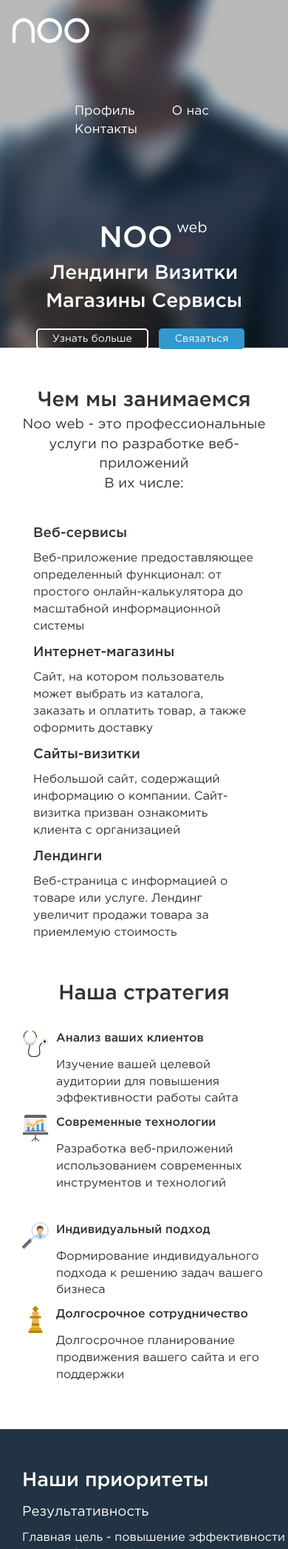
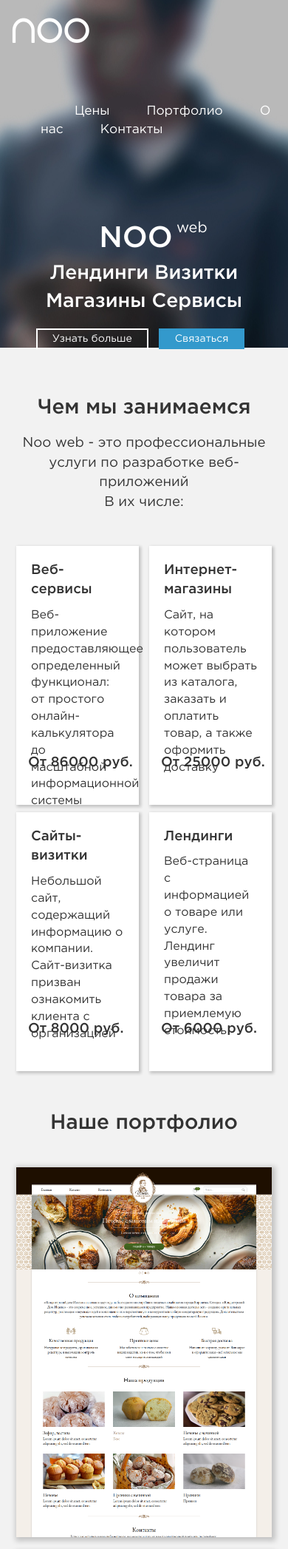
Before and after one commit to Kit-Angelov/nooweb, a Django app: page / in a window 390 px wide; the page is wider, and only the part inside the window is pictured. Shown: the top 2094 px of that part at 74% size. Run offline with Django 3.2, Linux system fonts and the light colour scheme; some libraries are stand-ins or nearby versions.

Commit message:
redesign

```diff
--- a/nooapp/static/nooapp/css/style.css
+++ b/nooapp/static/nooapp/css/style.css
@@ -85,6 +85,13 @@ textarea{
 	resize: none;
 }
 
+body{
+	background-color: #f2f2f2!important;
+}
+
+.r1{
+	background-color: transparent!important;
+}
 .r01 {
 	position: absolute;
 	height: 470px;
@@ -111,72 +118,7 @@ textarea{
 	height: 300px;
 	background-color: #233343;
 }
-.pre-slider {
-	background-image: -webkit-linear-gradient(15deg, rgb(34,51,67) 42%, rgba(34,51,67,0.83922) 58%, rgba(34,51,67,0.74) 63%, rgba(34,51,67,0.42) 81%, rgba(34,51,67,0) 100%);
-	background-image: -o-linear-gradient(15deg, rgb(34,51,67) 42%, rgba(34,51,67,0.83922) 58%, rgba(34,51,67,0.74) 63%, rgba(34,51,67,0.42) 81%, rgba(34,51,67,0) 100%);
-	background-image: linear-gradient(105deg, rgb(34,51,67) 42%, rgba(34,51,67,0.83922) 58%, rgba(34,51,67,0.74) 63%, rgba(34,51,67,0.42) 81%, rgba(34,51,67,0) 100%);
-	height: 300px;
-	width: 100%;
-	display: inline-block;
-}
 
-.slider-gradient{
-	background-image: -webkit-linear-gradient(15deg, rgb(34,51,67) 42%, rgba(34,51,67,0.83922) 58%, rgba(34,51,67,0.74) 63%, rgba(34,51,67,0.42) 81%, rgba(34,51,67,0) 100%);
-	background-image: -o-linear-gradient(15deg, rgb(34,51,67) 42%, rgba(34,51,67,0.83922) 58%, rgba(34,51,67,0.74) 63%, rgba(34,51,67,0.42) 81%, rgba(34,51,67,0) 100%);
-	background-image: linear-gradient(105deg, rgb(34,51,67) 42%, rgba(34,51,67,0.83922) 58%, rgba(34,51,67,0.74) 63%, rgba(34,51,67,0.42) 81%, rgba(34,51,67,0) 100%);
-	height: 300px;
-	width: 100%;
-	position: absolute;
-	z-index: 100;
-}
-
-.slider-gradient p{
-	color: white;
-	margin-top: 50px;
-	display: inline-block;
-	float: left;
-}
-
-.slider-wrapper{
-	width: 100%;
-	min-height: 300px;
-}
-
-.slider-elem{
-	width: 100%;
-	height: 300px;
-}
-
-.slider-elem img{
-	display: inline-block;
-	width: 60%;
-	float: right;
-	min-height: 300px;
-}
-
-
-.slider-descript-title {
-	width: 100%;
-	margin: 0!important;
-	margin-top: 50px!important;
-	font-size: 20pt;
-	padding-left: 15px;
-}
-
-.slider-descript-name {
-	width: 100%;
-	margin: 0!important;
-	margin-top: 10px!important;
-	margin-bottom: 10px!important;
-	font-size: 14pt;
-	padding-left: 15px;
-}
-
-.slider-descript-text{
-	width: 100%;
-	margin: 0!important;
-	padding-left: 15px;
-}
 
 ul li {
 	list-style: none;
@@ -245,13 +187,11 @@ a:focus{
 }
 .but1 {
 	border: 2px solid white;
-	border-radius: 5px;
 	padding: 6px 20px;
 	margin-right: 10px;
 }
 .but1:hover {
 	border: 2px solid #3399cc;
-	border-radius: 5px;
 	padding: 6px 20px;
 	margin-right: 10px;
 	background-color: #3399cc;
@@ -259,7 +199,6 @@ a:focus{
 }
 .but2 {
 	border: 2px solid #3399cc;
-	border-radius: 5px;
 	padding: 6px 20px;
 	margin-right: 10px;
 	background-color: #3399cc;
@@ -267,7 +206,6 @@ a:focus{
 }
 .but2:hover {
 	border: 2px solid white;
-	border-radius: 5px;
 	padding: 6px 20px;
 	margin-right: 10px;
 	color: white;
@@ -281,32 +219,33 @@ a:focus{
 }
 
 .r2{
+	margin-top: 60px!important;
+}
+
+.r3{
+	margin-top: 20px!important;
+}
+
+.r4{
 	margin-top: 50px!important;
 }
 
-.r3{
-	margin-top: 30px!important;
-}
-
-.r4{
-	margin-top: 40px!important;
-}
-
 .r5{
-	margin-top: 30px!important;
+	margin-top: 20px!important;
 }
 
 .r7a{
-	margin-top: 50px!important;
+	background-color: transparent;!important;
+	margin-top: 60px!important;
 }
 
 .r11{
-	margin-top: 50px!important;
+	margin-top: 60px!important;
 }
 
 .second-stategy{
-	margin-top: 30px!important;
-	margin-bottom: 50px!important;
+	margin-top: 40px!important;
+	margin-bottom: 60px!important;
 }
 
 /********************/
@@ -357,15 +296,61 @@ span.ico4:before {
 }
 
 .solution{
-	height: auto;
+	width: 100%;
+	height: 500px;
+	padding: 0!important;
+	padding-right: 7px!important;
+	padding-left: 7px!important;
+	background: transparent;
+	margin-top: 20px;
 }
-.ico-second {
-	width: 36px;
-	height: 36px;
+.example{
+	width: 100%;
+	height: 100%;
+	box-shadow: 2px 2px 7px 3px rgba(0, 0, 0, 0.2);
+	text-align: center;
+	display: block;
 }
-.im-ico {
-	float: left;
-	width: 36px;
+
+.example-first{
+	background: url("/static/nooapp/images/isaev-example.png") no-repeat;
+	background-size: cover;
+}
+
+.example-second{
+	background: url("/static/nooapp/images/klevis-example.png") no-repeat;
+	background-size: cover;
+}
+
+.example-thrid{
+	background: url("/static/nooapp/images/макет.png") no-repeat;
+	background-size: cover;
+}
+
+.example-text{
+	width: 100%;
+	height: 150px;
+	background-color: white;
+	display: none;
+	margin: auto;
+	margin-top: 350px;
+	box-shadow: 2px 2px 7px 3px rgba(0, 0, 0, 0.2);
+	text-align: left;
+}
+
+.example-text p{
+	font-family: gothaProMed !important;
+	font-size: 12pt !important;
+	color: #333;
+	padding: 20px;
+}
+
+.example:hover{
+	box-shadow: 2px 2px 7px 3px rgba(0, 0, 0, 0.2);
+}
+
+.example:hover .example-text{
+	display: inline-block;
 }
 
 .after-ico-title {
@@ -404,6 +389,9 @@ span.ico4:before {
 .descript {
 	font-size: 14pt;
 	text-align: center;
+	padding-top: 15px;
+	padding-bottom: 15px;
+	margin-bottom: 0!important;
 }
 .f40 {
 	font-size: 40px;
@@ -485,15 +473,20 @@ span.ico4:before {
 }
 
 .fmax {
-	width: 100%;
+	width: 97%;
 	height: 70px;
+	box-shadow: 1px 1px 3px 1px rgba(0, 0, 0, 0.2);
+	border: none;
 }
 .ft, .fb {
 	width: 97%;
 	height: 30px;
+	box-shadow: 1px 1px 3px 1px rgba(0, 0, 0, 0.2);
+	border: none;
 }
 .fb {
 	margin-top: 10px;
+	margin-bottom: 10px;
 }
 .fl {
 	padding: 0!important;
@@ -501,13 +494,11 @@ span.ico4:before {
 
 .post {
 	border: 2px solid #3399cc;
-	border-radius: 5px;
 	padding: 3px 20px;
 	background-color: #3399cc;
 	color: white;
 }
 .post:hover {
-	border-radius: 5px;
 	padding: 3px 20px;
 	color: #3399cc;
 	background-color: white;
@@ -515,7 +506,6 @@ span.ico4:before {
 
 .post:focus {
 	border: 2px solid #3399cc;
-	border-radius: 5px;
 	padding: 3px 20px;
 	background-color: #3399cc;
 	outline: none;
@@ -524,7 +514,6 @@ span.ico4:before {
 
 .post:active {
 	border: 2px solid #3399cc;
-	border-radius: 5px;
 	padding: 3px 20px;
 	background-color: #3399cc;
 	color: white;
@@ -573,7 +562,7 @@ span.ico4:before {
 
 .footer_phone{
 	font-family: gothaProMed !important;
-	font-size: 20pt !important;
+	font-size: 18pt !important;
 	color: #c4c7cb;
 	height: 48px;
 	padding-top: 56px;
@@ -620,3 +609,162 @@ footer {
 .inner-text-call p{
 	font-size: 18pt;
 }
+
+.our-work{
+	width: 100%;
+	height: 100%;
+	float: left;
+	padding: 20px;
+	background-color: white;
+	box-shadow: 2px 2px 4px 1px rgba(0, 0, 0, 0.2);
+	text-align: left;
+}
+.price{
+	display: block;
+	position: absolute;
+	top: 280px;
+	left:50%;
+	margin-left: -67px;
+	font-family: gothaProMed!important;
+	font-size: 14pt;
+}
+.our-work img{
+	height: 90%;
+	width:100%;
+}
+.our-work:hover img{
+	height: 100%;
+	width: 100%;
+	padding: 0!important;
+}
+
+.our-work:hover{
+	box-shadow: 3px 3px 7px 2px rgba(0, 0, 0, 0.2);
+}
+
+.our-work-col {
+	height: 350px;
+	padding-left: 7px!important;
+	padding-right: 7px!important;
+}
+
+.our-work-col-main{
+	padding: 0!important;
+	margin-top: 10px;
+}
+
+.our-work-row{
+	padding: 0!important;
+}
+
+.collage{
+	height: 600px;
+	margin: auto;
+	position: inherit;
+	padding: 0!important;
+	box-shadow: 1px 1px 4px 2px rgba(0, 0, 0, 0.2);
+}
+
+.collage-img{
+	float: left;
+	background-color: white;
+	padding: 10px;
+}
+.person{
+	width: 100%;
+	height: 100%;
+}
+.collage-first{
+	position: absolute;
+	top:0;
+	left: 0;
+	width: 57%;
+	height: 300px;
+	z-index: 88;
+}
+.collage-second{
+	position: absolute;
+	top:250px;
+	left: 0;
+	width: 50%;
+	height: 350px;
+	z-index: 98;
+}
+.collage-third{
+	position: absolute;
+	top:0px;
+	left: 53%;
+	width: 47%;
+	height: 340px;
+	z-index: 78;
+}
+.collage-forth{
+	position: absolute;
+	top:290px;
+	left: 45%;
+	width: 55%;
+	height: 310px;
+	z-index: 68;
+}
+
+.person-first{
+	background: url("/static/nooapp/images/photo/Диман.jpeg") 50% 50% no-repeat;
+	background-size: cover;
+}
+.person-second{
+	background: url("/static/nooapp/images/photo/Некит.jpeg") 50% 50% no-repeat;
+	background-size: cover;
+}
+.person-third{
+	background: url("/static/nooapp/images/photo/Ден.jpeg") 50% 50% no-repeat;
+	background-size: cover;
+}
+.person-forth{
+	background: url("/static/nooapp/images/photo/Саня.jpeg") 50% 10% no-repeat;
+	background-size: cover;
+}
+
+.collage-img:hover{
+	z-index: 99;
+	box-shadow: 2px 2px 7px 3px rgba(0, 0, 0, 0.2);
+}
+.collage-img:hover .person-descript{
+	display: inline-block;
+}
+.person-descript p{
+	margin: 0!important;
+	font-family: gothaProMed!important;
+	padding: 15px;
+}
+.person-descript-first{
+	background-color: white;
+	width: 100%;
+	height: 70px;
+	margin-top: 210px;
+	text-align: left;
+	display: none;
+}
+.person-descript-second{
+	background-color: white;
+	width: 100%;
+	height: 70px;
+	margin-top: 260px;
+	text-align: left;
+	display: none;
+}
+.person-descript-third{
+	background-color: white;
+	width: 100%;
+	height: 70px;
+	margin-top: 250px;
+	text-align: left;
+	display: none;
+}
+.person-descript-forth{
+	background-color: white;
+	width: 100%;
+	height: 70px;
+	margin-top: 220px;
+	text-align: left;
+	display: none;
+}
--- a/nooapp/templates/nooapp/index.html
+++ b/nooapp/templates/nooapp/index.html
@@ -46,7 +46,8 @@
 				<div class="row r-top"><p class="noo_name">noo</p>
 
 				<ul class="menu1 pull-right">
-					<li><a class="menu01 hypref" href="#more">Профиль</a></li>
+					<li><a class="menu01 hypref" href="#more">Цены</a></li>
+					<li><a class="menu01 hypref" href="#portfolio">Портфолио</a></li>
 					<li><a class="menu01 hypref" href="#about-us">О нас</a></li>
 					<li><a class="menu01 hypref" href="#contacts">Контакты</a></li>
 				</ul>
@@ -70,86 +71,89 @@
 				В их числе:</p>
 			</div>
 			<div class="row r3">
-				<div class="col-md-6">
-					<div class="row">
-						<div class="col-md-6"> <p class="ico4 ico">Веб-сервисы</p>
+				<div class="col-md-6 col-sm-12 col-xs-12 our-work-col-main">
+					<div class="row our-work-row">
+						<div class="col-md-6 col-sm-6 col-xs-6 our-work-col">
+                            <div class="our-work">
+                                <p class="ico4 ico">Веб-сервисы</p>
                                 <p class="ico-description">Веб-приложение предоставляющее определенный
-								функционал: от простого онлайн-калькулятора до масштабной информационной системы</p></div>
-						<div class="col-md-6"> <p class="ico2 ico">Интернет-магазины</p>
-							<p class="ico-description">Сайт, на котором пользователь может выбрать из каталога,
-								заказать и оплатить товар, а также оформить доставку</p></div>
+                                    функционал: от простого онлайн-калькулятора до масштабной информационной системы</p>
+								<p class="price">От 86000 руб.</p>
                             </div>
                         </div>
-				<div class="col-md-6">
-					<div class="row">
-						<div class="col-md-6"> <p class="ico3 ico">Сайты-визитки</p>
+                        <div class="col-md-6 col-sm-6 col-xs-6 our-work-col">
+                            <div class="our-work">
+                                <p class="ico2 ico">Интернет-магазины</p>
+							    <p class="ico-description">Сайт, на котором пользователь может выбрать из каталога,
+								заказать и оплатить товар, а также оформить доставку</p>
+								<p class="price">От 25000 руб.</p>
+                            </div>
+                        </div>
+                    </div>
+				</div>
+				<div class="col-md-6 col-sm-12 col-xs-12 our-work-col-main">
+					<div class="row our-work-row">
+						<div class="col-md-6 col-sm-6 col-xs-6 our-work-col">
+                            <div class="our-work">
+                            <p class="ico3 ico">Сайты-визитки</p>
 							<p class="ico-description">Небольшой сайт, содержащий информацию о компании.
-								Сайт-визитка призван ознакомить клиента с организацией</p></div>
-						<div class="col-md-6"> <p class="ico1 ico">Лендинги</p>
+								Сайт-визитка призван ознакомить клиента с организацией</p>
+								<p class="price">От 8000 руб.</p>
+                            </div>
+                        </div>
+						<div class="col-md-6 col-sm-6 col-xs-6 our-work-col">
+                            <div class="our-work">
+                                <p class="ico1 ico">Лендинги</p>
 							    <p class="ico-description">Веб-страница с информацией о товаре или услуге.
-								Лендинг увеличит продажи товара за приемлемую стоимость</p></div>
+								Лендинг увеличит продажи товара за приемлемую стоимость</p>
+								<p class="price">От 6000 руб.</p>
+                            </div>
+                        </div>
 					</div>
 				</div>
 			</div>
 
-			<div class="row r4">
-				<p class="title title-p">Наша стратегия</p>
+			<div class="row r4" id="portfolio">
+				<p class="title title-p">Наше портфолио</p>
 			</div>
 
 			<div class="row r5">
-					<div class="row">
-						<div class="col-md-6 solution">
-							<div class="row">
-								<div class="im-ico"><img class="ico-second" src="{% static 'nooapp/images/stethoscope.png' %}" alt="">
-								</div>
-								<div class="after-ico-title">
-									<p class="label-description">Анализ ваших клиентов</p>
+					<div class="row example-web">
+						<div class="col-md-4 solution">
+							<a href="#">
+								<div class="example example-first">
+									<div class="example-text">
+										<p>
+											Интернет-магазин кондитерских изделий с классическим
+											дизайном с понятным и приятным пользователю интерфейсом
+										</p>
 									</div>
 								</div>
-							<div class="row after-ico-text">
-								<p class="ico-description2">Изучение вашей целевой аудитории для повышения эффективности работы сайта</p>
+							</a>
 						</div>
-
-						</div>
-						<div class="col-md-6 solution">
-							<div class="row">
-							<div class="im-ico"><img class="ico-second" src="{% static 'nooapp/images/analysis.png' %}" alt="">
-							</div>
-							<div class="after-ico-title">
-								<p class="label-description">Современные технологии</p>
+						<div class="col-md-4 solution">
+							<a href="#">
+								<div class="example example-second">
+									<div class="example-text">
+										<p>
+											Сайт-Визитка компании из Чехии. Деловой стиль и яркий дизайн подчеркивает
+											серьезность и креативность компании
+										</p>
 									</div>
 								</div>
-							<div class="row after-ico-text">
-								<p class="ico-description2">Разработка веб-приложений использованием современных инструментов и технологий</p>
+							</a>
+						</div>
+                        <div class="col-md-4 solution">
+							<a href="#">
+								<div class="example example-thrid">
+									<div class="example-text">
+										<p>
+											Интернет-магазин цветов. С продуманным интерфейсом заказ
+											букета не потребует больше трех кликов
+										</p>
 									</div>
 								</div>
-					</div>
-					<div class="row second-stategy">
-						<div class="col-md-6 solution">
-							<div class="row">
-							<div class="im-ico"><img class="ico-second" src="{% static 'nooapp/images/worker.png' %}" alt="">
-							</div>
-							<div class="after-ico-title">
-								<p class="label-description">Индивидуальный подход</p>
-							</div>
-							</div>
-							<div class="row after-ico-text">
-								<p class="ico-description2">Формирование индивидуального подхода к решению задач вашего бизнеса</p>
-							</div>
-
-					</div>
-						<div class="col-md-6 solution">
-							<div class="row">
-							<div class="im-ico"><img class="ico-second" src="{% static 'nooapp/images/king.png' %}" alt="">
-							</div>
-							<div class="after-ico-title">
-								<p class="label-description">Долгосрочное сотрудничество</p>
-							</div>
-							</div>
-							<div class="row after-ico-text">
-								<p class="ico-description2">Долгосрочное планирование продвижения вашего сайта и его поддержки</p>
-							</div>
-
+							</a>
 						</div>
                     </div>
 
@@ -159,117 +163,6 @@
 			<div class="col-md-1"></div>
 </div>
 
-<div class="row r7 pre-slider">
-
-		<div class="pull-right slider-wrapper">
-			<ul class="bxslider">
-				<li>
-					<div class="slider-elem">
-						<div class="row slider-gradient">
-							<div class="col-md-1"></div>
-							<div class="col-md-10">
-								<p class="slider-descript-title title-p">
-									Наши приоритеты
-								</p>
-								<p class="slider-descript-name">
-									Результативность
-								</p>
-								<p class="slider-descript-text">
-									Главная цель - повышение эффективности<br/>
-									вашего бизнеса. Наше развитие напрямую <br/>
-									зависит от вашего успеха
-								</p>
-							</div>
-						</div>
-						<img src="{% static 'nooapp/images/success.jpeg' %}">
-					</div>
-				</li>
-				<li>
-					<div class="slider-elem">
-						<div class="row slider-gradient">
-							<div class="col-md-1"></div>
-							<div class="col-md-10">
-								<div class="slide-descript сol-md-5">
-									<p class="slider-descript-title title-p">
-										Наши приоритеты
-									</p>
-									<p class="slider-descript-name">
-										Интерес клиента
-									</p>
-									<p class="slider-descript-text">
-										Первостепенная задача - помощь<br/>
-										вам в реализации ваших идей
-									</p>
-								</div>
-							</div>
-						</div>
-						<img src="{% static 'nooapp/images/c.jpg' %}">
-					</div>
-				</li>
-				<li>
-					<div class="slider-elem">
-						<div class="row slider-gradient">
-							<div class="col-md-1"></div>
-							<div class="col-md-10">
-								<p class="slider-descript-title title-p">
-									Наши приоритеты
-								</p>
-								<p class="slider-descript-name">
-									Профессионализм
-								</p>
-								<p class="slider-descript-text">
-									Поддержка высоких стандартов<br/>
-									профессионализма в работе с клиентом
-								</p>
-							</div>
-						</div>
-						<img src="{% static 'nooapp/images/MAN.jpg' %}">
-					</div>
-				</li>
-				<li>
-					<div class="slider-elem">
-						<div class="row slider-gradient">
-							<div class="col-md-1"></div>
-							<div class="col-md-10">
-								<p class="slider-descript-title title-p">
-									Наши приоритеты
-								</p>
-								<p class="slider-descript-name">
-									Передовые технологии
-								</p>
-								<p class="slider-descript-text">
-									Использование новейших методов<br/>
-									и технологий разработки веб-приложений
-								</p>
-							</div>
-						</div>
-						<img src="{% static 'nooapp/images/comp.jpeg' %}">
-					</div>
-				</li>
-				<li>
-					<div class="slider-elem">
-						<div class="row slider-gradient">
-							<div class="col-md-1"></div>
-							<div class="col-md-10">
-								<p class="slider-descript-title title-p">
-									Наши приоритеты
-								</p>
-								<p class="slider-descript-name">
-									Изобретательность
-								</p>
-								<p class="slider-descript-text">
-									Применение креативного подхода<br/>
-									к решению сложных задач
-								</p>
-							</div>
-						</div>
-						<img src="{% static 'nooapp/images/chess.jpeg' %}">
-					</div>
-				</li>
-			</ul>
-		</div>
-
-</div>
 
 <div class="row r7a">
 			<div class="col-md-1"></div>
@@ -280,74 +173,71 @@
 					<p class="descript">Проект NOO<sup>web</sup> основан в 2016 году c целью предоставляния<br>профессиональных услуг
 						по разработке веб-приложений</p>
 				</div>
-				<div class="row quote-row">
-					<div class="col-md-2">
-					</div>
-					<div class="col-md-4">
-						<img class="quote" src="{% static 'nooapp/images/quotes.png' %}" alt="">
-					</div>
-					<div class="col-md-4">
-						<img class="quote" src="{% static 'nooapp/images/quotes.png' %}" alt="">
-					</div>
-					<div class="col-md-2">
+				<div class="row">
+					<div id="collage" class="col-md-8 col-md-offset-2 collage">
+						<div class="collage-img collage-first">
+							<div class="person person-first">
+								<div class="person-descript-first person-descript">
+									<p>
+										Дмитрий<br>JavaScript-разработчик
+									</p>
 								</div>
 							</div>
-				<div class="row r10">
-					<div class="col-md-2"></div>
-					<div class="col-md-4 name-city1">
-						<img class="name-city1 inb" src="{% static 'nooapp/images/photo/Некит.jpeg' %}" alt="">
-						<p class="name title-p">Никита<br/>Ангелов</p>
-						<p class="city">Python<br/>Разработчик</p>
 						</div>
-					<div class="col-md-4 name-city2">
-						<img class="name-city2 inb" src="{% static 'nooapp/images/photo/Диман.jpeg' %}" alt="">
-						<p class="name title-p">Дмитрий<br/>Беляев</p>
-						<p class="city">JavaScript<br/>Разработчик</p>
-					</div>
-					<div class="col-md-2"></div>
-				</div>
-				<div class="row quote-row">
-					<div class="col-md-2">
-					</div>
-					<div class="col-md-4">
-						<img class="quote" src="{% static 'nooapp/images/quotes.png' %}" alt="">
-					</div>
-					<div class="col-md-4">
-						<img class="quote" src="{% static 'nooapp/images/quotes.png' %}" alt="">
-					</div>
-					<div class="col-md-2">
+						<div class="collage-img collage-second">
+							<div class="person person-second">
+								<div class="person-descript-second person-descript">
+									<p>
+										Никита<br>Python-разработчик
+									</p>
 								</div>
 							</div>
-				<div class="row r10">
-					<div class="col-md-2"></div>
-					<div class="col-md-4 name-city1">
-						<img class="name-city1 inb" src="{% static 'nooapp/images/photo/Ден.jpeg' %}" alt="">
-						<p class="name title-p">Мещанов<br/>Денис</p>
-						<p class="city">JavaScript<br/>Разработчик</p>
 						</div>
-					<div class="col-md-4 name-city2">
-						<img class="name-city2 inb" src="{% static 'nooapp/images/photo/Саня.jpeg' %}" alt="">
-						<p class="name title-p">Стрельников<br/>Александр</p>
-						<p class="city">.NET<br/>Разработчик</p>
+						<div class="collage-img collage-third">
+							<div class="person person-third">
+								<div class="person-descript-third person-descript">
+									<p>
+										Денис<br>JavaScript-разработчик
+									</p>
 								</div>
-					<div class="col-md-2"></div>
 							</div>
-
+						</div>
+						<div class="collage-img collage-forth">
+							<div class="person person-forth">
+								<div class="person-descript-forth person-descript">
+									<p>
+										Александр<br>.NET-разработчик
+									</p>
+								</div>
+							</div>
+						</div>
+						<div class="collage-img collage-fivth">
+							<div class="person person-fivth"></div>
+						</div>
+						<div class="collage-img collage-sixth">
+							<div class="person person-sixth"></div>
+						</div>
+						<div class="collage-img collage-seventh">
+							<div class="person person-seventh"></div>
+						</div>
+					</div>
+				</div>
 				<div class="row r11" id="contacts">
 					<p class="title title-p">Контакты </p>
-					<p class="descript">Напишите нам, и мы свяжемся с вами в течение рабочего дня</p>
+					<p class="descript">Напишите нам, и мы свяжемся с вами в течение рабочего дня<br>
+					Или позвоните нам по номеру +7(929)007-91-06</p>
 				</div>
 				<form action="" id="call-form">
                         {% csrf_token %}
 				<div class="row foot00">
 					<div class="col-md-2"></div>
-					<div class="col-md-8">
-						<div class="col-md-5 data-fields">
+					<div class="col-md-8 col-sm-12 col-xs-12">
+						<div class="col-md-5 col-sm-12 col-xs-12 data-fields">
 							<div class="row">
-								<div class="field-left fl col-md-12">
+								<div class="field-left fl col-md-12 col-sm-12 col-xs-12">
 									<input required class="ft" type="tel" placeholder="Телефон (обязательно)" name="phone" id="phone">
 								</div>
-								<div class="field-mid fl col-md-12">
+								<div class="field-mid fl col-md-12 col-sm-12 col-xs-12">
 									<input class="fb" type="text" placeholder="Имя" name="name" id="name">
 								</div>
 							</div>
@@ -375,17 +265,17 @@
 
 </div>
 <footer class="foot row">
-	<div class="col-md-1"></div>
-		<div class="f col-md-10">
+	<div class="col-md-1 col-sm-1 col-xs-1"></div>
+		<div class="f col-md-10 col-sm-10 col-xs-10">
 			<div class="row">
-				<div class="col-md-4 footer-left">
+				<div class="col-md-4 col-sm-4 col-xs-4 footer-left">
 					<p class="footer_phone">+7(929)007-91-06</p>
 				</div>
-				<div class="col-md-4 footer_mid">
+				<div class="col-md-4 col-sm-4 col-xs-4 footer_mid">
 					<p class="footer_noo_name">noo</p>
 					<p class="des-foot">(c) 2016, Noo technologies</p>
 				</div>
-				<div class="col-md-4 footer-right">
+				<div class="col-md-4 col-sm-4 col-xs-4 footer-right">
 					<p class="footer_prava">Все права защищены</p>
 					<a class="footer_conf" href="{% url 'nooapp:conf'%}">Политика конфиденциальности</a>
 				</div>
```
Also changed, not shown: nooapp/static/nooapp/images/isaev-example.png (added), nooapp/static/nooapp/images/макет.png (added), 1 other file. Lines whose indentation alone changed are shown as unchanged.
